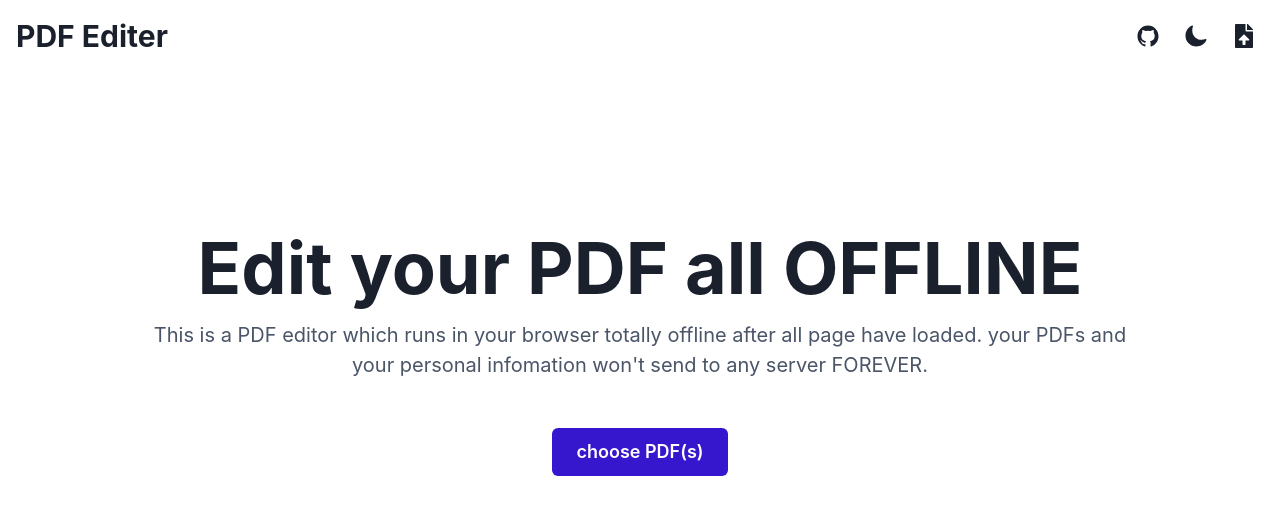
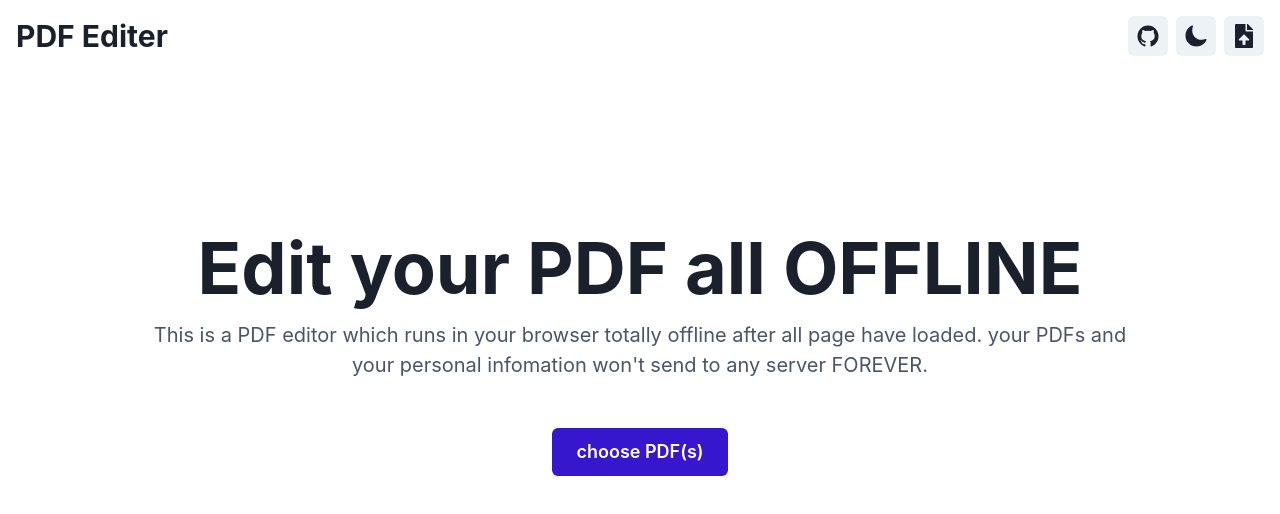
Before and after one commit to suikodev/offline-pdf-editor, a React (Create React App) app: page / in a window 1280 px wide. Shown: the top 514 px of the page. Built offline with nearby package versions, Linux system fonts and the light colour scheme.

Commit message:
feat(header): show button to open pdf manage drawer when there are pdf in store

```diff
--- a/src/common/components/Header.tsx
+++ b/src/common/components/Header.tsx
@@ -5,15 +5,17 @@ import {
   IconButton,
   useColorMode,
   useColorModeValue,
+  useDisclosure,
 } from "@chakra-ui/react";
 import { IoLogoGithub, IoMoon, IoSunny } from "react-icons/io5";
 import { FaFileUpload } from "react-icons/fa";
+import { CgMenuMotion } from "react-icons/cg";
 import { usePdfPicker } from "../hooks/usePdfPicker";
+import { PdfManageDrawer } from "./PdfManageDrawer";
+import { useAppSelector } from "../hooks";
 
 const headerButtonStyle = {
-  variant: "ghost",
   fontSize: "2xl",
-  colorScheme: "gray",
 };
 
 export const GithubButton: React.FC<{ href: string }> = ({ href }) => {
@@ -54,7 +56,25 @@ const ChoosePdfIconButton: React.FC = () => {
   );
 };
 
+const OpenPdfManageDrawerButton: React.FC = () => {
+  const { isOpen, onToggle, onClose } = useDisclosure();
+  return (
+    <>
+      <IconButton
+        aria-label="open PDF manage menu"
+        onClick={onToggle}
+        icon={<CgMenuMotion />}
+        {...headerButtonStyle}
+      />
+      <PdfManageDrawer isOpen={isOpen} onClose={onClose} />
+    </>
+  );
+};
+
 export const Header: React.FC = () => {
+  const isPdfExist = useAppSelector(
+    (state) => state.pdfInfo.pdfInfoList.length > 0
+  );
   return (
     <Container as="header" maxWidth="container.xl" paddingY="1rem">
       <Flex justify="start" align="center">
@@ -63,7 +83,8 @@ export const Header: React.FC = () => {
           <HStack spacing={2} justify="center">
             <GithubButton href="https://github.com/nacht42/offline-pdf-editor" />
             <ThemeToggleButton />
-            <ChoosePdfIconButton />
+            {isPdfExist && <OpenPdfManageDrawerButton />}
+            {!isPdfExist && <ChoosePdfIconButton />}
           </HStack>
         </Flex>
       </Flex>
```
